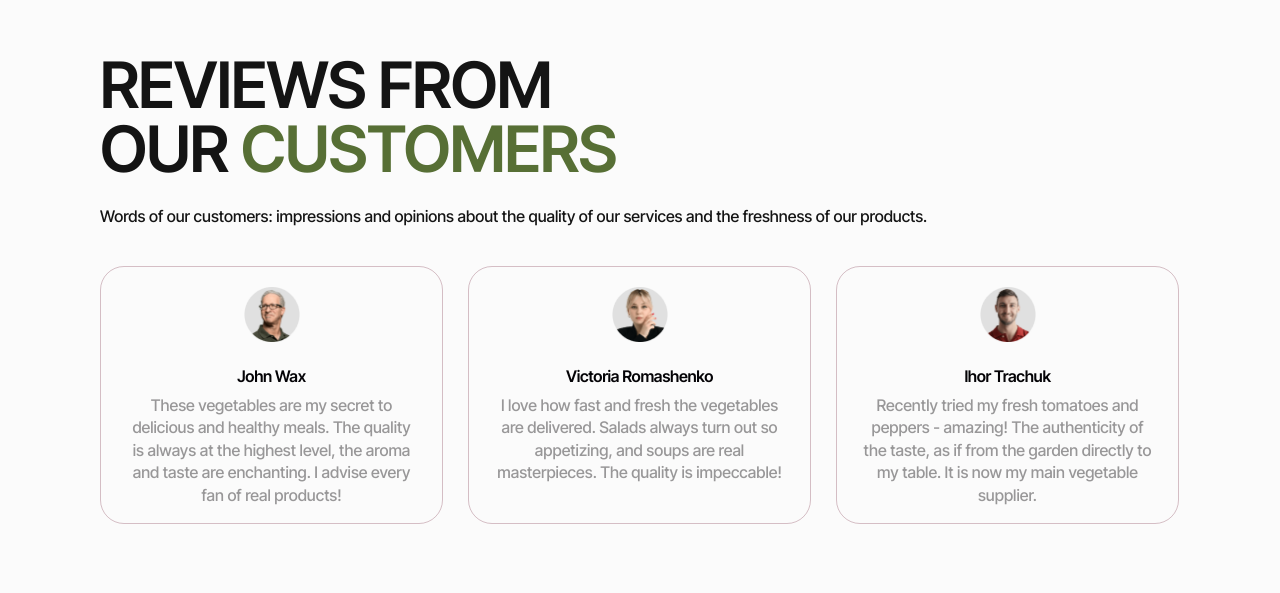
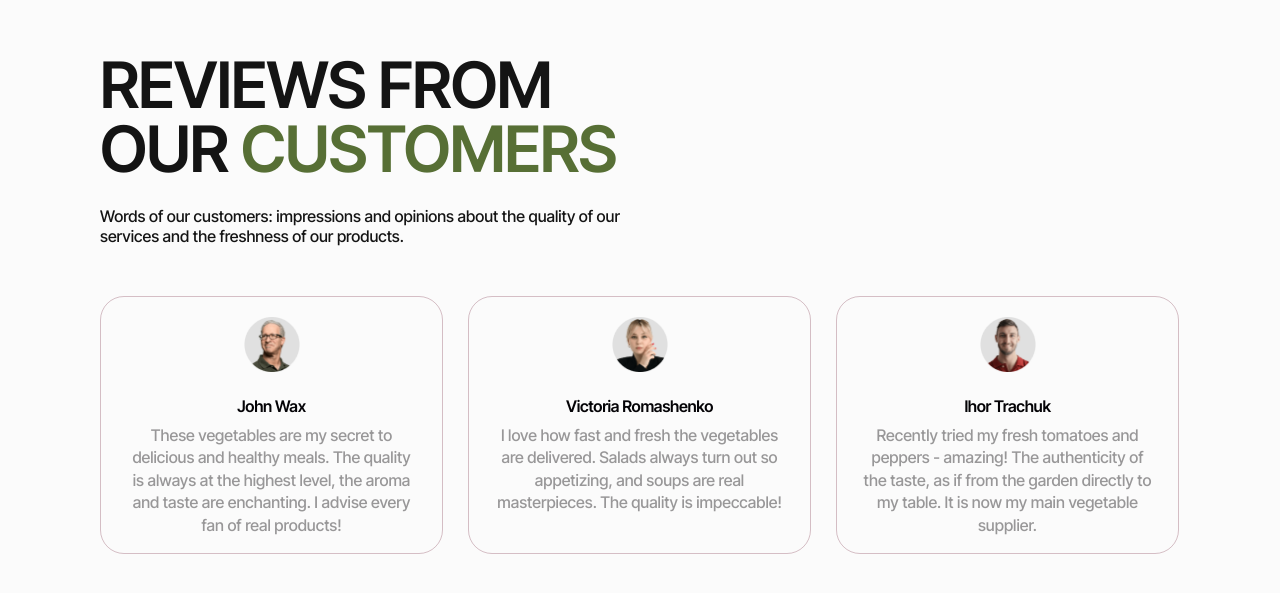
Before and after one commit to compotelover/legendary-waddle, a website built with Vite: page src/index.html in a window 1280 px wide. Shown: the part 847-1440 px from the top of the page. Built offline with nearby package versions, Linux system fonts and the light colour scheme.

Commit message:
text width fixed

```diff
--- a/src/css/reviews.css
+++ b/src/css/reviews.css
@@ -80,6 +80,7 @@
 @media screen and (min-width: 768px) {
   .reviews-container {
     padding: 100px 32px;
+    gap: 50px;
   }
 
   .header-text-container {
@@ -96,6 +97,7 @@
   .reviews-text {
     font-size: 16px;
     line-height: 1.25;
+    width: 553px;
   }
 
   .reviews-list {
```
